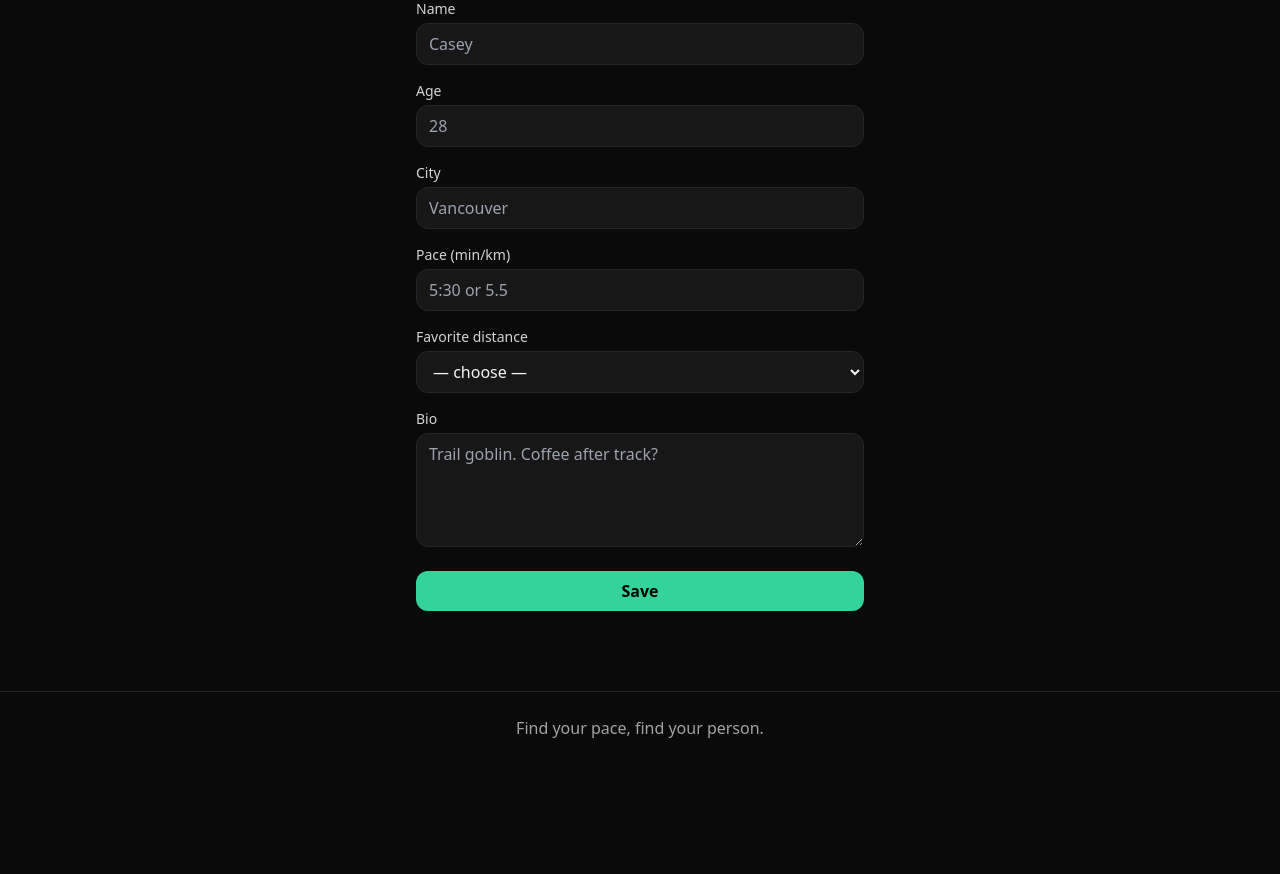
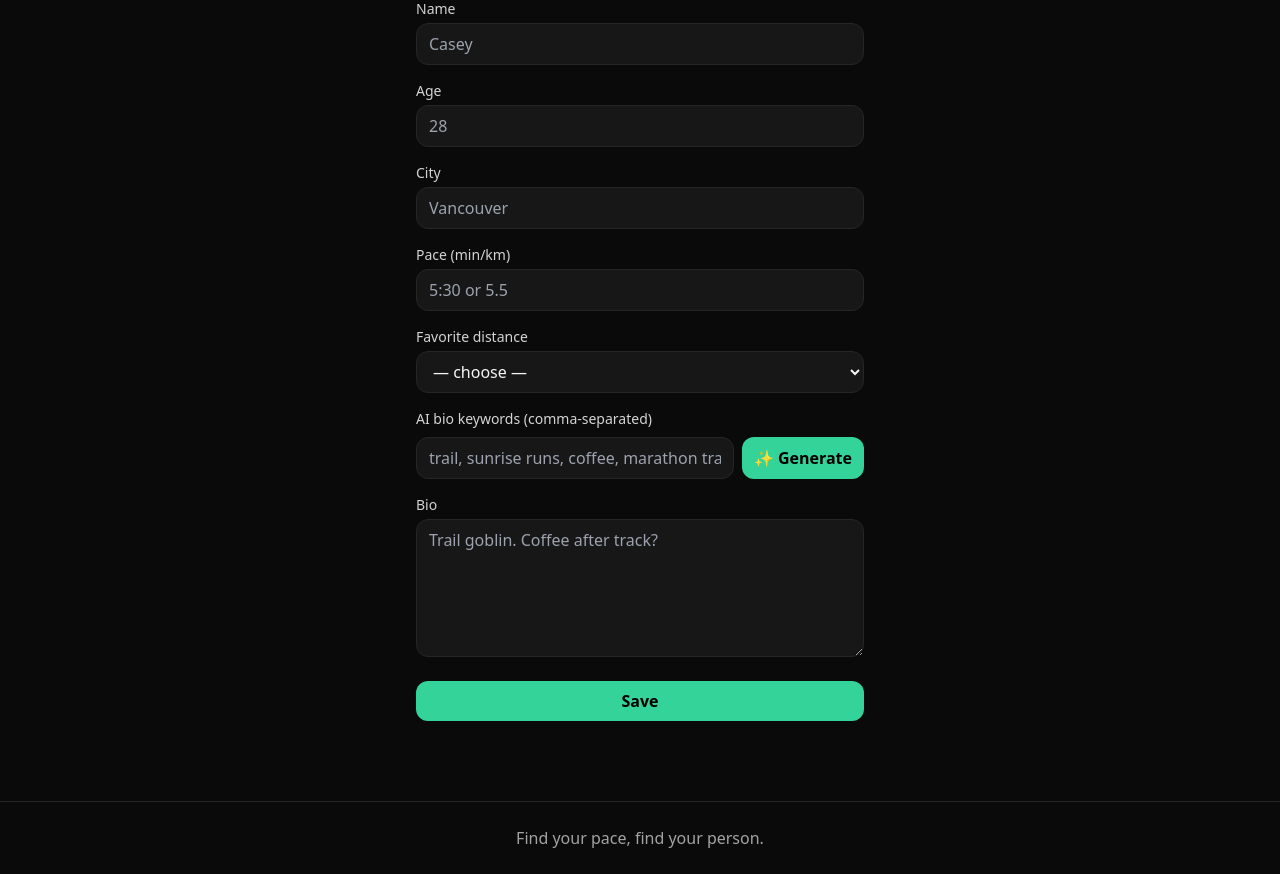
Before and after one commit to farahhussain18/final_align-runners-flask, a Flask app: page /profiles/new in a window 1280 px wide. Shown: the part 150-1024 px from the top of the page. Before the commit the page ends 888 px from the top, so only its background shows below. Run offline with Flask 3, Linux system fonts and the light colour scheme; some libraries are stand-ins or nearby versions.

Commit message:
feat: integrated Together.ai API for AI-generated runner bios

```diff
--- a/app.py
+++ b/app.py
@@ -1,5 +1,10 @@
-from flask import Flask, render_template, request, redirect, url_for, flash
+from flask import Flask, render_template, request, redirect, url_for, flash, jsonify
 import json, os, time
+from dotenv import load_dotenv
+
+# Load variables from .env file
+load_dotenv()
+
 
 app = Flask(__name__)
 app.secret_key = "dev-only-local-secret"  # fine for local dev
@@ -28,6 +33,53 @@ def get_profile(profile_id):
         if str(p["id"]) == str(profile_id):
             return p
     return None
+
+
+def ai_generate_bio_together(keywords: str) -> str:
+    """
+    Expand short keywords into a friendly runner bio using Together.ai.
+    Tone: warm, genuine, lightly witty, 2–4 sentences.
+    Falls back to a non-AI template if the API key is missing or the call fails.
+    """
+    key = os.getenv("TOGETHER_API_KEY")
+    prompt = (
+        "You are writing a short dating-app bio for a runner. "
+        "Keep it 2–4 sentences, warm, genuine, a touch witty. "
+        "If pace or distance is provided, weave it in naturally. "
+        f"Keywords: {keywords}\n\n"
+        "Output just the bio text, no quotation marks, no markdown."
+    )
+
+    if not key:
+        base = keywords.replace(",", " •")
+        return (
+            f"Runner into {base}. Long runs, post-run coffee, and cheering at finish lines. "
+            "Let’s match pace and swap routes."
+        )
+
+    try:
+        from together import Together
+        client = Together(api_key=key)
+
+        resp = client.chat.completions.create(
+            model="meta-llama/Meta-Llama-3.1-8B-Instruct-Turbo",
+            messages=[
+                {"role": "system", "content": "You craft concise, likable bios for runners."},
+                {"role": "user", "content": prompt},
+            ],
+            temperature=0.8,
+            max_tokens=160,
+        )
+        return resp.choices[0].message.content.strip()
+    except Exception:
+        return (
+            f"Runner into {keywords}. Training, trails, and good playlists keep me moving. "
+            "If you like sunrise miles and post-run snacks, we’ll get along."
+        )
+
+
+
+
 
 @app.route("/")
 def home():
@@ -79,6 +131,25 @@ def new_profile():
 
     return render_template("new_profile.html")
 
+
+@app.route("/ai/generate_bio", methods=["POST"])
+def generate_bio():
+    """
+    API endpoint to generate a runner bio from keywords.
+    Expects a form field 'keywords'.
+    Returns the AI-generated bio text as plain text.
+    """
+    keywords = request.form.get("keywords", "").strip()
+    if not keywords:
+        return "Please provide some keywords.", 400
+
+    bio = ai_generate_bio_together(keywords)
+    return bio
+
+
+
+
+
 @app.route("/matches")
 def matches():
     """Find matches for a given profile id via ?for=<id>"""
--- a/templates/new_profile.html
+++ b/templates/new_profile.html
@@ -3,30 +3,35 @@
 <h2 class="mb-6 text-2xl font-bold">Create your runner profile</h2>
 
 <form method="post" class="mx-auto grid max-w-md gap-4">
+  <!-- Name -->
   <label class="grid gap-1">
     <span class="text-sm text-neutral-300">Name</span>
     <input name="name" required placeholder="Casey"
            class="rounded-xl border border-neutral-800 bg-neutral-900 px-3 py-2 outline-none focus:border-emerald-500" />
   </label>
 
+  <!-- Age -->
   <label class="grid gap-1">
     <span class="text-sm text-neutral-300">Age</span>
     <input name="age" type="number" min="16" placeholder="28"
            class="rounded-xl border border-neutral-800 bg-neutral-900 px-3 py-2 outline-none focus:border-emerald-500" />
   </label>
 
+  <!-- City -->
   <label class="grid gap-1">
     <span class="text-sm text-neutral-300">City</span>
     <input name="city" placeholder="Vancouver"
            class="rounded-xl border border-neutral-800 bg-neutral-900 px-3 py-2 outline-none focus:border-emerald-500" />
   </label>
 
+  <!-- Pace -->
   <label class="grid gap-1">
     <span class="text-sm text-neutral-300">Pace (min/km)</span>
     <input name="pace" required placeholder="5:30 or 5.5"
            class="rounded-xl border border-neutral-800 bg-neutral-900 px-3 py-2 outline-none focus:border-emerald-500" />
   </label>
 
+  <!-- Fav distance -->
   <label class="grid gap-1">
     <span class="text-sm text-neutral-300">Favorite distance</span>
     <select name="fav_distance"
@@ -40,9 +45,25 @@
     </select>
   </label>
 
+  <!-- AI keywords + Generate -->
+  <div class="grid gap-2">
+    <label class="text-sm text-neutral-300">AI bio keywords (comma-separated)</label>
+    <div class="flex gap-2">
+      <input id="bioKeywords" placeholder="trail, sunrise runs, coffee, marathon training"
+             class="w-full rounded-xl border border-neutral-800 bg-neutral-900 px-3 py-2 outline-none focus:border-emerald-500" />
+      <button id="genBioBtn" type="button"
+              class="shrink-0 rounded-xl bg-emerald-400 px-3 py-2 font-semibold text-black hover:brightness-95">
+        ✨ Generate
+      </button>
+    </div>
+    <p id="bioStatus" class="hidden text-sm text-neutral-400">Generating…</p>
+  </div>
+
+  <!-- Bio -->
   <label class="grid gap-1">
     <span class="text-sm text-neutral-300">Bio</span>
-    <textarea name="bio" rows="4" placeholder="Trail goblin. Coffee after track?"
+    <textarea id="bioField" name="bio" rows="5"
+              placeholder="Trail goblin. Coffee after track?"
               class="rounded-xl border border-neutral-800 bg-neutral-900 px-3 py-2 outline-none focus:border-emerald-500"></textarea>
   </label>
 
@@ -50,4 +71,40 @@
     Save
   </button>
 </form>
+
+<script>
+  const genBtn = document.getElementById('genBioBtn');
+  const kwInput = document.getElementById('bioKeywords');
+  const bioField = document.getElementById('bioField');
+  const statusEl = document.getElementById('bioStatus');
+
+  genBtn?.addEventListener('click', async () => {
+    const kws = kwInput.value.trim();
+    if (!kws) { alert('Please enter some keywords.'); return; }
+
+    statusEl.classList.remove('hidden');
+    statusEl.textContent = 'Generating…';
+
+    try {
+      const res = await fetch('{{ url_for("generate_bio") }}', {
+        method: 'POST',
+        headers: { 'Content-Type': 'application/x-www-form-urlencoded' },
+        body: new URLSearchParams({ keywords: kws })
+      });
+
+      if (!res.ok) {
+        const msg = await res.text();
+        statusEl.textContent = msg || 'Could not generate bio.';
+        return;
+      }
+
+      const text = await res.text();
+      bioField.value = text;
+      statusEl.textContent = 'Bio generated — edit as you like!';
+      setTimeout(() => statusEl.classList.add('hidden'), 1500);
+    } catch (e) {
+      statusEl.textContent = 'Network error.';
+    }
+  });
+</script>
 {% endblock %}
```
Also changed, not shown: data/profiles.json (+9 -0 lines), 1 other file.
